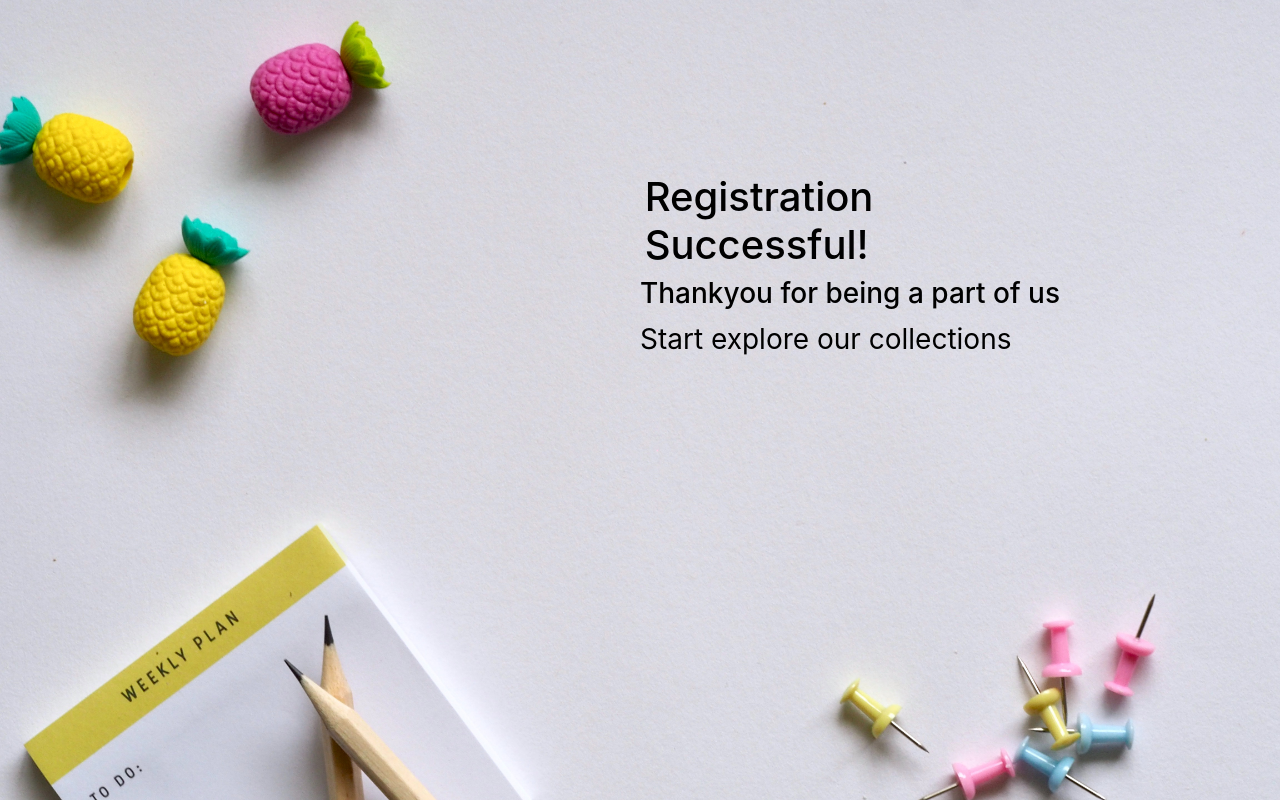
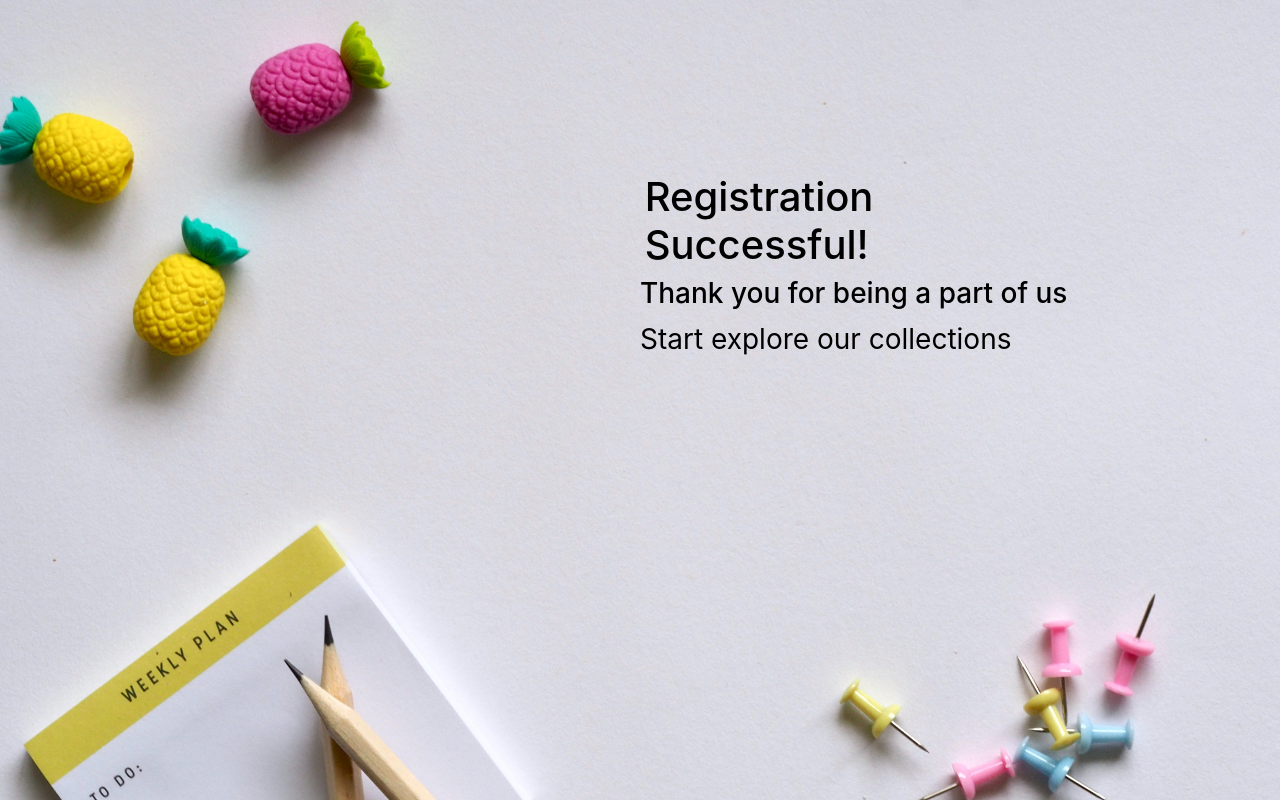
Before and after one commit to Karniela/WP1111_Final, a React (Create React App) app in the folder frontend/: page /success in a window 1280 px wide. Shown: the top 800 px of the page. Built offline with nearby package versions, Linux system fonts and the light colour scheme.

Commit message:
Fix Typo

```diff
--- a/frontend/package.json
+++ b/frontend/package.json
@@ -23,6 +23,7 @@
     "graphql-yoga": "^3.3.0",
     "jQuery": "^1.7.4",
     "mdb-react-ui-kit": "^5.1.0",
+    "plotly.js-dist": "^2.17.0",
     "react": "^18.2.0",
     "react-apollo": "^3.1.5",
     "react-bootstrap": "^2.7.0",
--- a/frontend/src/containers/successSignUp.js
+++ b/frontend/src/containers/successSignUp.js
@@ -15,7 +15,7 @@ const SuccessSignUp = () => {
             </div>
             <div className="text" style={{fontSize:'1.75em'}}>
               <h1>Registration Successful!</h1>
-              <h3>Thankyou for being a part of us</h3>
+              <h3>Thank you for being a part of us</h3>
               <p onClick={backToHome}>Start explore our collections</p>
             </div>
         </div>
```
Also changed, not shown: frontend/src/containers/artist.js (+3 -4 lines), frontend/src/containers/plotly.js (added, +77 -0 lines), 1 other file (tests, documents, lock files or other folders).
